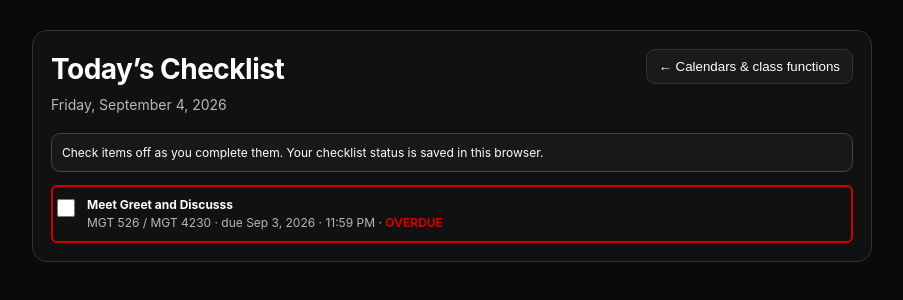
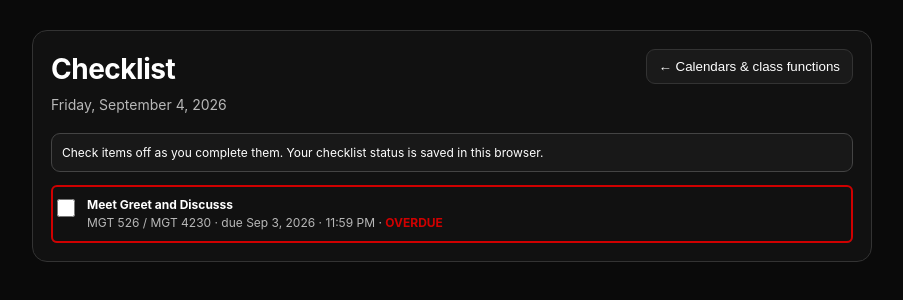
Before and after one commit to cheddrchz/fall-2026-course-dashboard, a plain HTML site: page Fall-2026-Course-Dashboard.html in a window 1280 px wide. Both pictures are taken after a click on the button "☑ Checklist". Shown: the whole page, without its empty margins (188-1091 px from the left). Drawn offline with Linux system fonts and the light colour scheme.

Commit message:
fix: rename checklist screen

```diff
--- a/Fall-2026-Course-Dashboard.html
+++ b/Fall-2026-Course-Dashboard.html
@@ -12,7 +12,7 @@
 <main class="layout"><aside class="panel" id="inlineChecklist"><h2>Checklist</h2><div class="sub" id="inlineChecklistDate"></div><div class="notice" style="margin-top:12px">Unchecked due and overdue assignments stay here until completed.</div><div id="inlineChecklistItems"></div></aside><section class="panel"><div class="toolbar"><div class="monthNav"><button id="prev">←</button><div class="month" id="month"></div><button id="next">→</button></div><select id="filter" style="background:#111111;color:white;border:1px solid var(--line);padding:8px;border-radius:8px"><option value="all">All classes</option></select></div><div class="weekdays"><div>Sun</div><div>Mon</div><div>Tue</div><div>Wed</div><div>Thu</div><div>Fri</div><div>Sat</div></div><div class="grid" id="calendar"></div><div class="legend"><span><i class="dot"></i>assignment due</span><span>Click any item for details and Moodle</span></div></section>
 <section class="right"><section class="panel"><h2>Classes</h2><div class="notice">Syllabus dates are loaded. Items without an explicit clock time use <b>11:59 PM</b> as a planning default. Moodle activity URLs are not published in these syllabi, so assignment buttons open Moodle; replace links when your course pages provide them.</div><div class="course-list" id="courses"></div></section><section class="panel detail" id="detail"></section></section></main>
 <section id="assignmentScreen" style="display:none;max-width:1000px;margin:0 auto;padding:30px"><div class="panel" id="assignmentDetail"></div></section>
-<section id="todayScreen" style="display:none;max-width:900px;margin:0 auto;padding:30px"><div class="panel"><div class="detail-title"><div><h1>Today’s Checklist</h1><div class="sub" id="checklistDate"></div></div><button id="backToDashboard">← Calendars & class functions</button></div><div class="notice" style="margin-top:18px">Check items off as you complete them. Your checklist status is saved in this browser.</div><div id="checklistItems"></div></div></section>
+<section id="todayScreen" style="display:none;max-width:900px;margin:0 auto;padding:30px"><div class="panel"><div class="detail-title"><div><h1>Checklist</h1><div class="sub" id="checklistDate"></div></div><button id="backToDashboard">← Calendars & class functions</button></div><div class="notice" style="margin-top:18px">Check items off as you complete them. Your checklist status is saved in this browser.</div><div id="checklistItems"></div></div></section>
 <div class="modal" id="modal"><div class="modalbox"><h2>Edit Moodle link</h2><div id="editName" class="sub"></div><input id="urlInput" placeholder="https://moodle.oakland.edu/..."/><div class="row"><button id="cancel">Cancel</button><button id="save">Save link</button></div></div></div><div class="modal" id="assignmentModal"><div class="modalbox"><h2 id="assignmentHeading">Add assignment</h2><label>Class<select id="assignmentCourse" style="width:100%;padding:10px;background:#0d1529;color:white;border:1px solid var(--line);border-radius:8px;margin:7px 0 10px"></select></label><label>Title<input id="assignmentTitle"></label><label>Due date<input id="assignmentDate" type="date"></label><label>Due time<input id="assignmentTime" type="time" value="23:59"></label><label>Notes<input id="assignmentNote"></label><div class="row"><button id="assignmentCancel">Cancel</button><button id="assignmentSave">Save assignment</button></div></div></div>
 <script>
 const moodle='https://moodle.oakland.edu/';
```
Also changed, not shown: index.html (+1 -1 lines).
